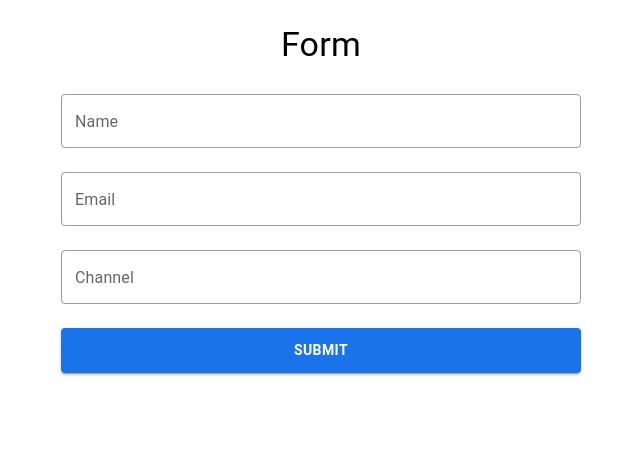
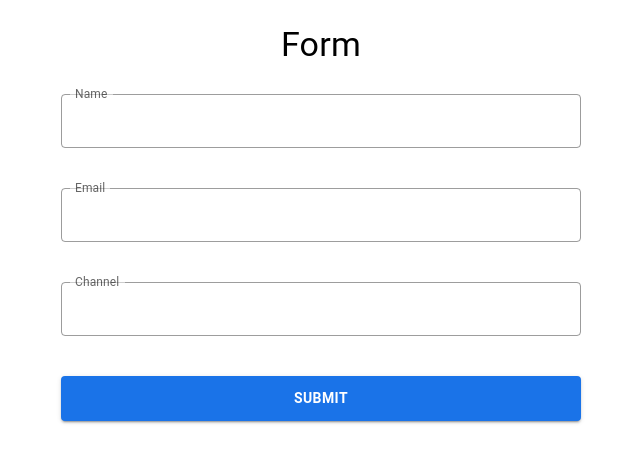
Before and after one commit to yevhen-yatskiv/react, a React (Vite) app in the folder formik/: page / in a window 1280 px wide. Shown: the top 462 px of the page, without its empty margins (319-959 px from the left). Built offline with nearby package versions, Linux system fonts and the light colour scheme.

Commit message:
Updated grid

```diff
--- a/formik/src/components/YoutubeForm.jsx
+++ b/formik/src/components/YoutubeForm.jsx
@@ -1,5 +1,5 @@
 import { useFormik } from 'formik';
-import { TextField, Button, Container, Typography, Box } from '@mui/material';
+import { TextField, Button, Container, Typography, Box, Grid } from '@mui/material';
 
 function YoutubeForm() {
   const validate = values => {
@@ -39,42 +39,53 @@ function YoutubeForm() {
           Form
         </Typography>
         <form onSubmit={formik.handleSubmit}>
+          <Grid container spacing={2}>
+            <Grid item xs={12}>
               <TextField
                 label="Name"
                 name="name"
                 variant="outlined"
                 fullWidth
                 margin="normal"
+                InputLabelProps={{ shrink: true }}
                 onChange={formik.handleChange}
                 onBlur={formik.handleBlur}
                 value={formik.values.name}
                 error={formik.touched.name && Boolean(formik.errors.name)}
                 helperText={formik.touched.name && formik.errors.name}
               />
+            </Grid>
+            <Grid item xs={12}>
               <TextField
                 label="Email"
                 name="email"
                 variant="outlined"
                 fullWidth
                 margin="normal"
+                InputLabelProps={{ shrink: true }}
                 onChange={formik.handleChange}
                 onBlur={formik.handleBlur}
                 value={formik.values.email}
                 error={formik.touched.email && Boolean(formik.errors.email)}
                 helperText={formik.touched.email && formik.errors.email}
               />
+            </Grid>
+            <Grid item xs={12}>
               <TextField
                 label="Channel"
                 name="channel"
                 variant="outlined"
                 fullWidth
                 margin="normal"
+                InputLabelProps={{ shrink: true }}
                 onChange={formik.handleChange}
                 onBlur={formik.handleBlur}
                 value={formik.values.channel}
                 error={formik.touched.channel && Boolean(formik.errors.channel)}
                 helperText={formik.touched.channel && formik.errors.channel}
               />
+            </Grid>
+            <Grid item xs={12}>
               <Button
                 type="submit"
                 variant="contained"
@@ -98,6 +109,8 @@ function YoutubeForm() {
               >
                 Submit
               </Button>
+            </Grid>
+          </Grid>
         </form>
       </Box>
     </Container>
```
Lines whose indentation alone changed are shown as unchanged.
